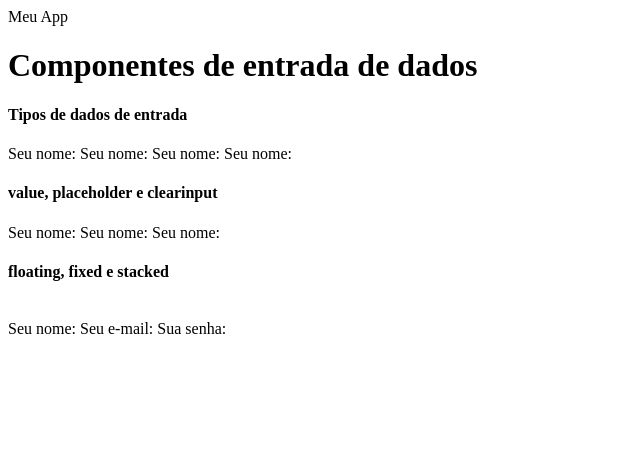
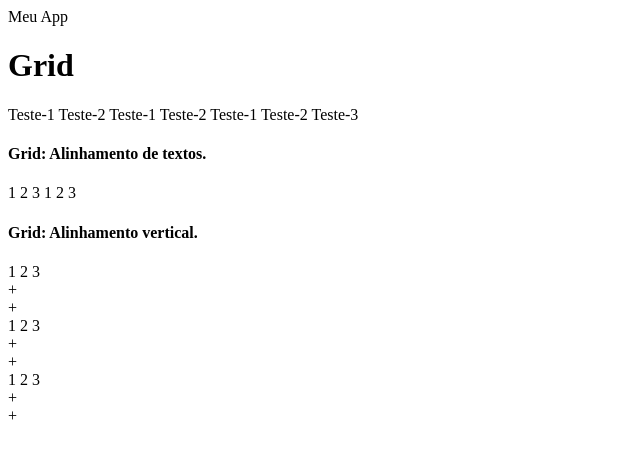
Before and after one commit to fernandopaschoeto/Curso-DES-WEB-COMPLETO, a PHP site: page /app/home/home.page.html in a window 1280 px wide. Shown: the top 459 px of the page, without its empty margins (0-640 px from the left). Run offline with PHP 8.4, Linux system fonts and the light colour scheme.

Commit message:
22 - Grid e alinhamento.

```diff
--- a/22 - IONIC/teste/ionicApp/src/app/home/home.page.html
+++ b/22 - IONIC/teste/ionicApp/src/app/home/home.page.html
@@ -7,6 +7,81 @@
 </ion-header>
 
 <ion-content [fullscreen]="true" class="ion-padding">
+
+  <h1>Grid</h1>
+
+  <ion-grid fixed>
+    <ion-row>
+      <ion-col size="6">Teste-1</ion-col>
+      <ion-col size="3" offset="3">Teste-2</ion-col>
+
+    </ion-row>
+  </ion-grid>
+
+
+  <ion-grid fixed>
+    <ion-row>
+      <ion-col size="9">Teste-1</ion-col>
+      <ion-col size="3">Teste-2</ion-col>
+
+    </ion-row>
+    <ion-row>
+      <ion-col size="4">Teste-1</ion-col>
+      <ion-col size="4">Teste-2</ion-col>
+      <ion-col size="4">Teste-3</ion-col>
+    </ion-row>
+  </ion-grid>
+
+  <h4>Grid: Alinhamento de textos. </h4>
+
+  <ion-grid fixed>
+    <ion-row class="ion-text-end">
+      <ion-col size="4">1</ion-col>
+      <ion-col size="4">2</ion-col>
+      <ion-col size="4">3</ion-col>
+    </ion-row>
+  </ion-grid>
+
+  <ion-grid fixed>
+    <ion-row class="ion-text-center">
+      <ion-col size="4">1</ion-col>
+      <ion-col size="4">2</ion-col>
+      <ion-col size="4">3</ion-col>
+    </ion-row>
+  </ion-grid>
+
+
+
+  <h4>Grid: Alinhamento vertical. </h4>
+
+  <ion-grid fixed>
+    <ion-row class="ion-align-items-start">
+      <ion-col size="4">1</ion-col>
+      <ion-col size="4">2</ion-col>
+      <ion-col size="4">3 <br> + <br> + <br> </ion-col>
+    </ion-row>
+  </ion-grid>
+
+
+  <ion-grid fixed>
+    <ion-row class="ion-align-items-center">
+      <ion-col size="4">1</ion-col>
+      <ion-col size="4">2</ion-col>
+      <ion-col size="4">3 <br> + <br> + <br> </ion-col>
+    </ion-row>
+  </ion-grid>
+
+
+  <ion-grid fixed>
+    <ion-row class="ion-align-items-end">
+      <ion-col size="4">1</ion-col>
+      <ion-col size="4">2</ion-col>
+      <ion-col size="4">3 <br> + <br> + <br> </ion-col>
+    </ion-row>
+  </ion-grid>
+
+
+  <!--Botões
 
   <h1>Componentes de entrada de dados</h1>
 
@@ -74,7 +149,7 @@
   </ion-item>
 
 
-  <!--Botões
+
 
   <h1>Cartões</h1>
 
--- a/22 - IONIC/teste/ionicApp/src/app/home/home.page.scss
+++ b/22 - IONIC/teste/ionicApp/src/app/home/home.page.scss
@@ -25,3 +25,7 @@
 #container a {
   text-decoration: none;
 }
+
+ion-col{
+  background-color: #8c8c8c;
+}
```
